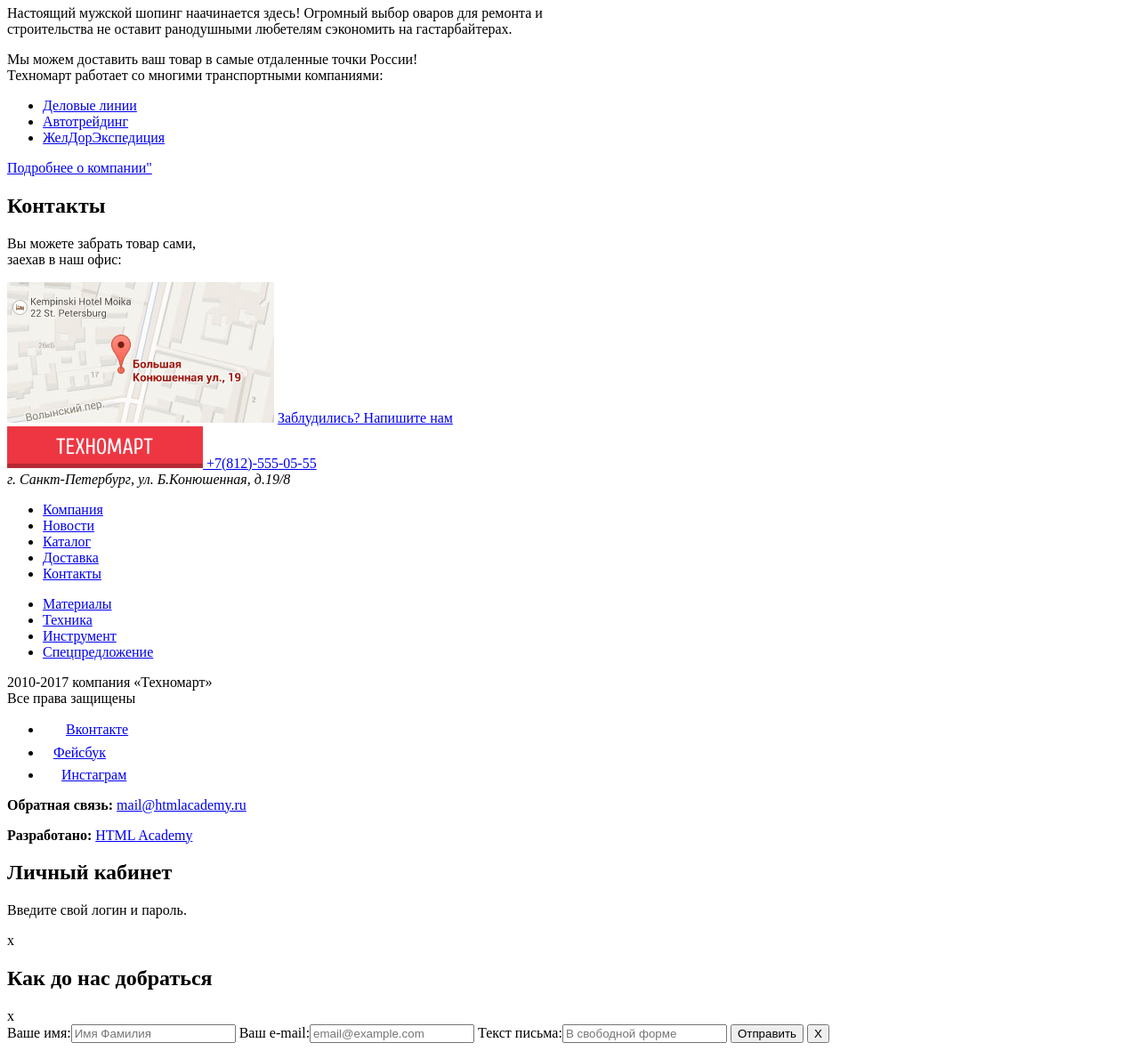
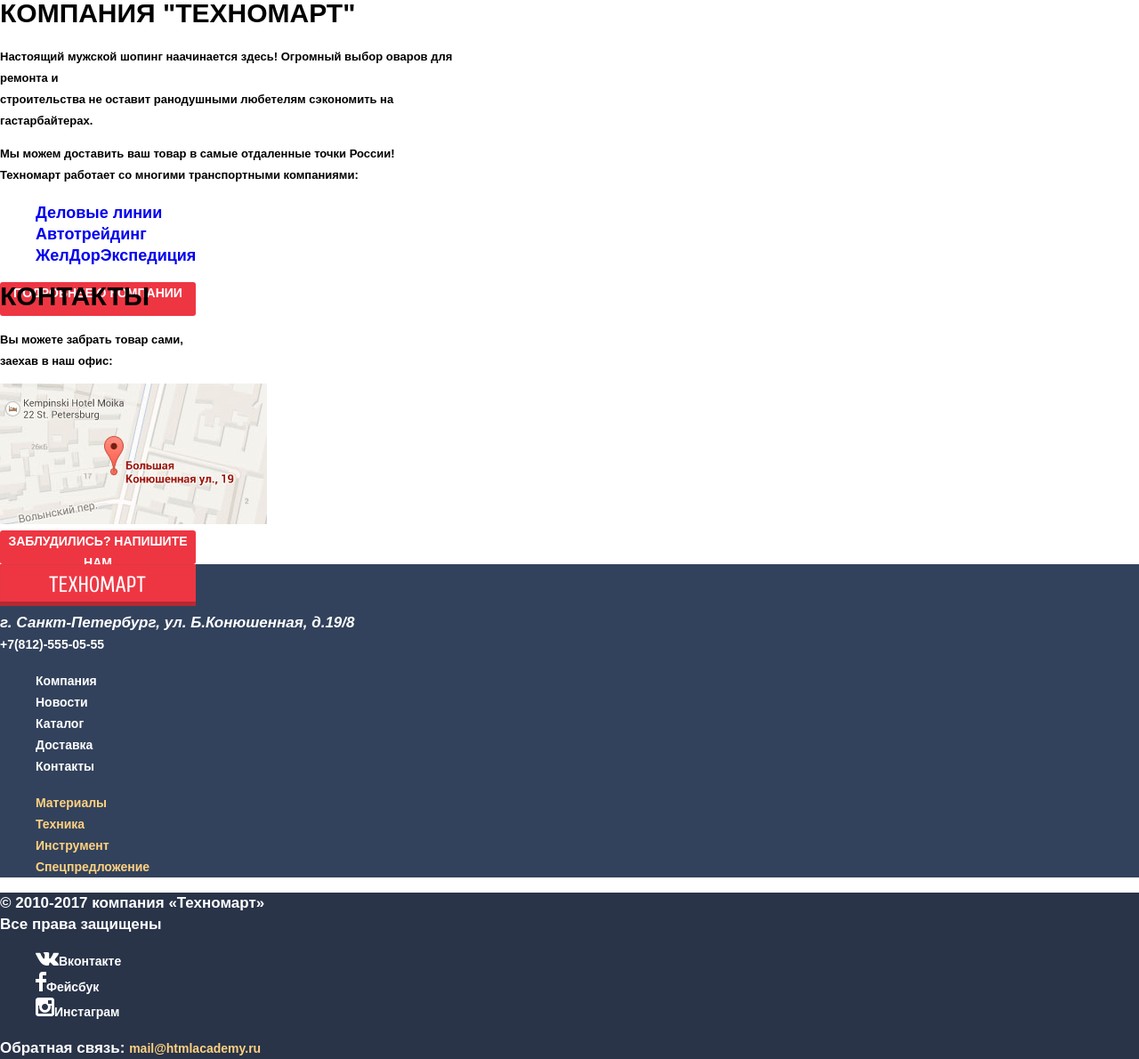
Before and after one commit to Xwilder/1018079-technomart-25, a plain HTML site: page index.html in a window 1280 px wide. Shown: the part 469-1659 px from the top of the page at 89% size. Drawn offline with Linux system fonts and the light colour scheme; a web font is replaced by a local one.

Commit message:
Update index.html

```diff
--- a/index.html
+++ b/index.html
@@ -3,11 +3,15 @@
   <head>
     <meta charset="utf-8">
     <title>HTML Academy: Техномарт</title>
+    <link rel="stylesheet" href="css/css.css">
+    <link href="https://fonts.googleapis.com/css?family=Cuprum:400,400i,700&display=swap&subset=cyrillic" rel="stylesheet">
+    <link href="css/normalize.css" rel="stylesheet">
+    <link href="https://fonts.googleapis.com/css?family=PT+Sans:400,700&display=swap&subset=cyrillic" rel="stylesheet">
   </head>
   <body>
   <main>
     <header>
-      <nav>
+      <nav class="site-navigation">
         <a href="index.html">
           <img src="img/content/logo.png">
         </a>
@@ -47,13 +51,17 @@
         <li><a href="http://www.autotrading.ru" target="_blank">Автотрейдинг</a></li>
         <li><a href="https://www.jde.ru" target="_blank">ЖелДорЭкспедиция</a></li>
       </ul>
-      <a href="#">Подробнее о компании"</a>
+      <div class="button">
+        <a href="#">Подробнее о компании</a>
+      </div>
     </section>
     <section class="map-and-contact">
       <h2 class="contacts-map">Контакты</h2>
       <p>Вы можете забрать товар сами,<br> заехав в наш офис:</p>
       <img src="img/map.jpg">
-      <a href="#">Заблудились? Напишите нам</a>
+      <div class="button">
+        <a href="#">Заблудились? Напишите нам</a>
+      </div>
     </section>
   </main>
   <footer class="main-footer">
@@ -61,8 +69,8 @@
       <a href="index.html">
         <img src="img/content/logo.png">
       </a>
+      <address class="adress">г. Санкт-Петербург, ул. Б.Конюшенная, д.19/8</address>
       <a class="phone" href="tel:+78125550555">+7(812)-555-05-55</a>
-      <address class="adress">г. Санкт-Петербург, ул. Б.Конюшенная, д.19/8</address>
       <ul class="main-navigator-footer">
         <li class="main-company"><a href="#">Компания</a></li>
         <li class="main-news"><a href="#">Новости</a></li>
@@ -79,6 +87,7 @@
     </div>
     <div class="footer-down">
       <p class="footer-rights">
+        <span>&#169;</span>
         2010-2017 компания «Техномарт»<br>
         Все права защищены
       </p>
@@ -91,11 +100,11 @@
       </div>
       <p class="footer-copyright">
         <b>Обратная связь:</b>
-        <a class="button" href="mailto:mail@htmlacademy.ru">mail@htmlacademy.ru</a>
+        <a class="footer-button" href="mailto:mail@htmlacademy.ru">mail@htmlacademy.ru</a>
       </p>
       <p class="footer-copyright">
         <b>Разработано:</b>
-        <a class="button" href="https://htmlacademy.ru/intensive/htmlcss" target="_blank">HTML Academy</a>
+        <a class="footer-button" href="https://htmlacademy.ru/intensive/htmlcss" target="_blank">HTML Academy</a>
       </p>
     </div>
 
```
